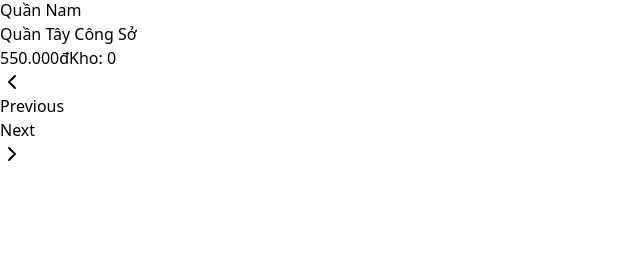
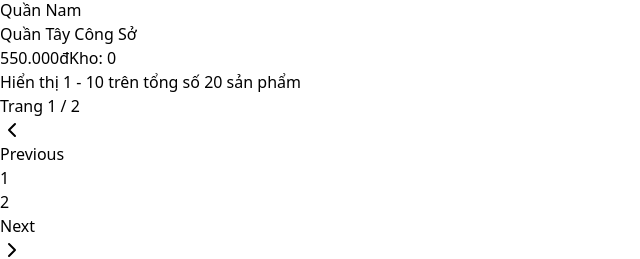
Before and after one commit to hoaiiann0804/ADMIN-Amethyst-word-WEB-React-Vite, a React (Vite) app: page /products in a window 1280 px wide. Shown: the part 4992-5251 px from the top of the page, without its empty margins (0-640 px from the left). Before the commit the page ends 5158 px from the top, so only its background shows below. Built offline with nearby package versions, Linux system fonts and the light colour scheme; sample sign-in values are in the browser's storage.

Commit message:
test brabnd Products

```diff
--- a/src/components/ui/DropdownMenu.jsx
+++ b/src/components/ui/DropdownMenu.jsx
@@ -61,7 +61,7 @@ export function DropdownMenuItem({ className, inset, ...props }) {
   return (
     <DropdownMenuPrimitive.Item
       className={clsx(
-        "relative flex cursor-default select-none items-center gap-2 rounded-sm px-2 py-1.5 text-sm outline-none transition-colors focus:bg-accent focus:text-accent-foreground data-[disabled]:pointer-events-none data-[disabled]:opacity-50 [&>svg]:size-4 [&>svg]:shrink-0",
+        "relative flex cursor-default select-none items-center gap-2 rounded-sm px-2 py-1.5 text-sm outline-none transition-colors focus:bg-white focus:text-accent-foreground data-[disabled]:pointer-events-none data-[disabled]:opacity-50 [&>svg]:size-4 [&>svg]:shrink-0",
         inset && "pl-8",
         className
       )}
--- a/src/pages/product/Products.jsx
+++ b/src/pages/product/Products.jsx
@@ -1,4 +1,4 @@
-import React, { useState } from "react";
+import React, { useState, useEffect } from "react";
 import { DashboardLayout } from "@/components/layouts/DashboardLayout";
 import { Button } from "@/components/ui/Button";
 import useToast from "../../hooks/use-toast";
@@ -34,8 +34,9 @@ const Products = () => {
   const [isAddDialogOpen, setIsAddDialogOpen] = useState(false);
   const [priceRange, setPriceRange] = useState({ min: "", max: "" });
   const { toast } = useToast();
+  const [currentPage, setCurrentPage] = useState(1);
+  const [productsPerPage] = useState(10);
 
-  // Dữ liệu mẫu cho danh mục
   const categories = [
     { id: 1, name: "Áo Nam", products: 42, created: "15/04/2025", status: "Hiển thị", isActive: true },
     { id: 2, name: "Quần Nam", products: 38, created: "16/04/2025", status: "Hiển thị", isActive: true },
@@ -47,7 +48,6 @@ const Products = () => {
     { id: 8, name: "Túi Xách", products: 18, created: "01/05/2025", status: "Hiển thị", isActive: true },
   ];
 
-  // Dữ liệu mẫu cho sản phẩm
   const [products, setProducts] = useState([
     {
       id: 1,
@@ -149,38 +149,113 @@ const Products = () => {
       status: "Hết hàng",
       description: "Quần tây nam công sở, thiết kế vừa vặn, chất liệu cao cấp, dễ phối đồ."
     },
-    // {
-    //   id: 11,
-    //   name: "Quần Tây Công Sở",
-    //   image: "/placeholder.svg",
-    //   price: 550000,
-    //   category: "Quần Nam",
-    //   stock: 0,
-    //   status: "Hết hàng",
-    //   description: "Quần tây nam công sở, thiết kế vừa vặn, chất liệu cao cấp, dễ phối đồ."
-    // },
-    // {
-    //   id: 12,
-    //   name: "Quần Tây Công Sở",
-    //   image: "/placeholder.svg",
-    //   price: 550000,
-    //   category: "Quần Nam",
-    //   stock: 0,
-    //   status: "Hết hàng",
-    //   description: "Quần tây nam công sở, thiết kế vừa vặn, chất liệu cao cấp, dễ phối đồ."
-    // },
-    // {
-    //   id: 13,
-    //   name: "Quần Tây Công Sở",
-    //   image: "/placeholder.svg",
-    //   price: 550000,
-    //   category: "Quần Nam",
-    //   stock: 0,
-    //   status: "Hết hàng",
-    //   description: "Quần tây nam công sở, thiết kế vừa vặn, chất liệu cao cấp, dễ phối đồ."
-    // },
+    {
+      id: 11,
+      name: "Quần Tây Công Sở",
+      image: "/placeholder.svg",
+      price: 550000,
+      category: "Quần Nam",
+      stock: 0,
+      status: "Hết hàng",
+      description: "Quần tây nam công sở, thiết kế vừa vặn, chất liệu cao cấp, dễ phối đồ."
+    },
+    {
+      id: 12,
+      name: "Quần Tây Công Sở",
+      image: "/placeholder.svg",
+      price: 550000,
+      category: "Quần Nam",
+      stock: 0,
+      status: "Hết hàng",
+      description: "Quần tây nam công sở, thiết kế vừa vặn, chất liệu cao cấp, dễ phối đồ."
+    },
+    {
+      id: 13,
+      name: "Quần Tây Công Sở",
+      image: "/placeholder.svg",
+      price: 550000,
+      category: "Quần Nam",
+      stock: 0,
+      status: "Hết hàng",
+      description: "Quần tây nam công sở, thiết kế vừa vặn, chất liệu cao cấp, dễ phối đồ."
+    },
+    {
+      id: 14,
+      name: "Quần Tây Công Sở",
+      image: "/placeholder.svg",
+      price: 550000,
+      category: "Quần Nam",
+      stock: 0,
+      status: "Hết hàng",
+      description: "Quần tây nam công sở, thiết kế vừa vặn, chất liệu cao cấp, dễ phối đồ."
+    },
+    {
+      id: 15,
+      name: "Quần Tây Công Sở",
+      image: "/placeholder.svg",
+      price: 550000,
+      category: "Quần Nam",
+      stock: 0,
+      status: "Hết hàng",
+      description: "Quần tây nam công sở, thiết kế vừa vặn, chất liệu cao cấp, dễ phối đồ."
+    },
+    {
+      id: 16,
+      name: "Quần Tây Công Sở",
+      image: "/placeholder.svg",
+      price: 550000,
+      category: "Quần Nam",
+      stock: 0,
+      status: "Hết hàng",
+      description: "Quần tây nam công sở, thiết kế vừa vặn, chất liệu cao cấp, dễ phối đồ."
+    },
+    {
+      id: 17,
+      name: "Quần Tây Công Sở",
+      image: "/placeholder.svg",
+      price: 550000,
+      category: "Quần Nam",
+      stock: 0,
+      status: "Hết hàng",
+      description: "Quần tây nam công sở, thiết kế vừa vặn, chất liệu cao cấp, dễ phối đồ."
+    },
+    {
+      id: 18,
+      name: "Quần Tây Công Sở",
+      image: "/placeholder.svg",
+      price: 550000,
+      category: "Quần Nam",
+      stock: 0,
+      status: "Hết hàng",
+      description: "Quần tây nam công sở, thiết kế vừa vặn, chất liệu cao cấp, dễ phối đồ."
+    },
+    {
+      id: 19,
+      name: "Quần Tây Công Sở 2",
+      image: "/placeholder.svg",
+      price: 550000,
+      category: "Quần Nam",
+      stock: 0,
+      status: "Hết hàng",
+      description: "Quần tây nam công sở, thiết kế vừa vặn, chất liệu cao cấp, dễ phối đồ."
+    },
+    {
+      id: 20,
+      name: "Quần Tây Công Sở 3",
+      image: "/placeholder.svg",
+      price: 550000,
+      category: "Quần Nam",
+      stock: 0,
+      status: "Hết hàng",
+      description: "Quần tây nam công sở, thiết kế vừa vặn, chất liệu cao cấp, dễ phối đồ."
+    },
+
+
   ]);
 
+  useEffect(() => {
+    setCurrentPage(1);
+  }, [searchTerm, selectedCategory, priceRange.min, priceRange.max]);
 
   const handleApplyFilter = (filterOptions) => {
     const { min, max } = filterOptions.priceRange;
@@ -203,7 +278,6 @@ const Products = () => {
     });
   };
 
-    // Lọc sản phẩm theo từ khóa tìm kiếm và danh mục
   const filteredProducts = products.filter((product) => {
     const matchesSearch = product.name.toLowerCase().includes(searchTerm.toLowerCase()) ||
       product.category.toLowerCase().includes(searchTerm.toLowerCase());
@@ -217,14 +291,12 @@ const Products = () => {
 
     return matchesSearch && matchesCategory && matchesPrice;
   });
-  // Format giá tiền VND
+
+
   const formatPrice = (price) => {
     return new Intl.NumberFormat('vi-VN').format(price) + "đ";
   };
 
-
-
-  // Xử lý thêm sản phẩm mới
   const handleAddProduct = (newProduct) => {
     const highestId = products.reduce((max, product) => Math.max(max, product.id), 0);
     const productToAdd = {
@@ -241,7 +313,6 @@ const Products = () => {
     });
   };
 
-  // Xử lý cập nhật sản phẩm
   const handleUpdateProduct = (updatedProduct) => {
     const updatedProducts = products.map(product => {
       if (product.id === updatedProduct.id) {
@@ -260,8 +331,6 @@ const Products = () => {
       description: `Sản phẩm "${updatedProduct.name}" đã được cập nhật.`
     });
   };
-
-  // Xử lý xóa sản phẩm
   const handleDeleteProduct = (id) => {
     setProducts(products.filter(product => product.id !== id));
     setIsDeleteDialogOpen(false);
@@ -271,19 +340,14 @@ const Products = () => {
       description: "Sản phẩm đã được xóa khỏi danh sách."
     });
   };
-
-  // Xử lý khi nhấn nút sửa sản phẩm
   const handleEditProduct = (product) => {
     setProductToEdit(product);
   };
-
-  // Xử lý khi nhấn nút xóa sản phẩm
   const handleDeleteClick = (product) => {
     setProductToDelete(product);
     setIsDeleteDialogOpen(true);
   };
 
-  // Helper function để lọc sản phẩm theo trạng thái cho các tab
   const filterProductsByStatus = (products, status) => {
     if (status === "in-stock") {
       return products.filter(p => p.stock > 0);
@@ -292,6 +356,37 @@ const Products = () => {
     }
     return products;
   };
+
+
+  const getProductsForCurrentPage = (products) => {
+    const indexOfLastProduct = currentPage * productsPerPage;
+    const indexOfFirstProduct = indexOfLastProduct - productsPerPage;
+    return products.slice(indexOfFirstProduct, indexOfLastProduct);
+  };
+
+  // Hiển thị thông báo không có sản phẩm nào
+  const renderEmptyState = () => (
+    <div className="p-8 text-center bg-white rounded-lg shadow-sm border border-gray-100">
+      <div className="mx-auto w-16 h-16 rounded-full bg-gray-100 flex items-center justify-center mb-4">
+        <svg xmlns="http://www.w3.org/2000/svg" width="24" height="24" viewBox="0 0 24 24" fill="none" stroke="currentColor" strokeWidth="2" strokeLinecap="round" strokeLinejoin="round" className="text-gray-400">
+          <path d="M21 7.5V6a2 2 0 0 0-2-2H5a2 2 0 0 0-2 2v14a2 2 0 0 0 2 2h14a2 2 0 0 0 2-2v-1.5"></path>
+          <path d="M18 2v4"></path>
+          <path d="M6 2v4"></path>
+          <path d="M3 10h18"></path>
+          <line x1="9" y1="16" x2="15" y2="16"></line>
+        </svg>
+      </div>
+      <h3 className="text-lg font-medium text-gray-900 mb-2">Không có sản phẩm nào</h3>
+      <p className="text-gray-500 mb-6">Không tìm thấy sản phẩm nào phù hợp với điều kiện lọc.</p>
+      <Button onClick={() => {
+        setSearchTerm("");
+        setSelectedCategory("");
+        setPriceRange({ min: "", max: "" });
+      }}>
+        Xóa bộ lọc
+      </Button>
+    </div>
+  );
 
   return (
     <React.Fragment>
@@ -316,7 +411,7 @@ const Products = () => {
                   Điền thông tin chi tiết về sản phẩm mới bên dưới.
                 </DialogDescription>
               </DialogHeader>
-              <ProductForm onSubmit={handleAddProduct} />
+              <ProductForm onSubmit={handleAddProduct} categories={categories.map(c => c.name)} />
             </DialogContent>
           </Dialog>
         </div>
@@ -339,7 +434,12 @@ const Products = () => {
           </TabsList>
 
           {/* Nội dung các tab */}
-          {["all", "in-stock", "out-of-stock"].map((tab) => (
+          {["all", "in-stock", "out-of-stock"].map((tab) => {
+            const statusFilteredProducts = filterProductsByStatus(filteredProducts, tab);
+            const displayProducts = getProductsForCurrentPage(statusFilteredProducts);
+            const totalPages = Math.ceil(statusFilteredProducts.length / productsPerPage);
+
+            return (
               <TabsContent key={tab} value={tab}>
                 <div className="space-y-4">
                   <ProductsFilter
@@ -355,26 +455,39 @@ const Products = () => {
                     setPriceRange={setPriceRange}
                   />
 
+                  {statusFilteredProducts.length > 0 ? (
+                    <>
                       {viewMode === "grid" ? (
                         <ProductsGrid
-                    products={filterProductsByStatus(filteredProducts, tab)}
+                          products={displayProducts}
                           formatPrice={formatPrice}
                           onEdit={handleEditProduct}
                           onDelete={handleDeleteClick}
                         />
                       ) : (
                         <ProductsList
-                    products={filterProductsByStatus(filteredProducts, tab)}
+                          products={displayProducts}
                           formatPrice={formatPrice}
                           onEdit={handleEditProduct}
                           onDelete={handleDeleteClick}
                         />
                       )}
 
-                <ProductsPagination />
+                      <ProductsPagination
+                        currentPage={currentPage}
+                        setCurrentPage={setCurrentPage}
+                        totalPages={totalPages}
+                        productsPerPage={productsPerPage}
+                        totalProducts={statusFilteredProducts.length}
+                      />
+                    </>
+                  ) : (
+                    renderEmptyState()
+                  )}
                 </div>
               </TabsContent>
-          ))}
+            );
+          })}
 
           <TabsContent value="draft">
             <div className="p-4 text-center text-gray-500">
@@ -394,7 +507,11 @@ const Products = () => {
             </DialogDescription>
           </DialogHeader>
           {productToEdit && (
-            <ProductForm initialData={productToEdit} onSubmit={handleUpdateProduct} />
+            <ProductForm
+              initialData={productToEdit}
+              onSubmit={handleUpdateProduct}
+              categories={categories.map(c => c.name)}
+            />
           )}
         </DialogContent>
       </Dialog>
@@ -411,5 +528,4 @@ const Products = () => {
 );
 };
 
-
 export default Products;
--- a/src/pages/product/ProductsPagination.jsx
+++ b/src/pages/product/ProductsPagination.jsx
@@ -1,67 +1,141 @@
 import React from "react";
-// import {
-//   Pagination,
-//   PaginationContent,
-//   PaginationItem,
-//   PaginationLink,
-//   PaginationNext,
-//   PaginationPrevious,
-//   PaginationEllipsis,
-// } from "@/components/ui/Panigation";
 import { Pagination, PaginationContent, PaginationItem, PaginationLink, PaginationNext, PaginationPrevious, PaginationEllipsis } from "../../components/ui/Panigation";
 
-export const ProductsPagination = ({ currentPage, setCurrentPage, totalPages }) => {
+export const ProductsPagination = ({ currentPage, setCurrentPage, totalPages, productsPerPage = 10, totalProducts }) => {
+  // Nếu không có sản phẩm hoặc chỉ có một trang, không hiển thị phân trang
+  if (totalProducts === 0 || totalPages <= 1) {
+    return null;
+  }
+
   const handlePageChange = (page) => {
     setCurrentPage(page);
+    // Cuộn lên đầu danh sách sản phẩm khi chuyển trang
+    window.scrollTo({ top: 0, behavior: "smooth" });
   };
 
   const handlePrevious = () => {
     if (currentPage > 1) {
-      setCurrentPage(currentPage - 1);
+      handlePageChange(currentPage - 1);
     }
   };
 
   const handleNext = () => {
     if (currentPage < totalPages) {
-      setCurrentPage(currentPage + 1);
+      handlePageChange(currentPage + 1);
     }
+  };
+
+  // Logic hiển thị các trang xung quanh trang hiện tại
+  const renderPageNumbers = () => {
+    const pageNumbers = [];
+
+    // Logic để hiển thị các trang xung quanh trang hiện tại
+    let startPage = Math.max(1, currentPage - 2);
+    let endPage = Math.min(totalPages, currentPage + 2);
+
+    // Đảm bảo luôn hiển thị 5 trang nếu có thể
+    if (endPage - startPage < 4) {
+      if (startPage === 1) {
+        endPage = Math.min(5, totalPages);
+      } else if (endPage === totalPages) {
+        startPage = Math.max(1, totalPages - 4);
+      }
+    }
+
+    // Hiển thị trang đầu nếu startPage > 1
+    if (startPage > 1) {
+      pageNumbers.push(
+        <PaginationItem key="first">
+          <PaginationLink
+            href="#"
+            onClick={() => handlePageChange(1)}
+            className={1 === currentPage ? "bg-primary text-primary-foreground hover:bg-primary/90 hover:text-primary-foreground" : ""}
+          >
+            1
+          </PaginationLink>
+        </PaginationItem>
+      );
+
+      // Hiển thị dấu chấm lửng nếu startPage > 2
+      if (startPage > 2) {
+        pageNumbers.push(
+          <PaginationItem key="ellipsis-start">
+            <PaginationEllipsis />
+          </PaginationItem>
+        );
+      }
+    }
+
+    // Hiển thị các trang giữa
+    for (let i = startPage; i <= endPage; i++) {
+      pageNumbers.push(
+        <PaginationItem key={i}>
+          <PaginationLink
+            href="#"
+            onClick={() => handlePageChange(i)}
+            className={i === currentPage ? "bg-primary text-primary-foreground hover:bg-primary/90 hover:text-primary-foreground" : ""}
+          >
+            {i}
+          </PaginationLink>
+        </PaginationItem>
+      );
+    }
+
+    // Hiển thị dấu chấm lửng nếu endPage < totalPages - 1
+    if (endPage < totalPages - 1) {
+      pageNumbers.push(
+        <PaginationItem key="ellipsis-end">
+          <PaginationEllipsis />
+        </PaginationItem>
+      );
+    }
+
+    // Hiển thị trang cuối nếu endPage < totalPages
+    if (endPage < totalPages) {
+      pageNumbers.push(
+        <PaginationItem key="last">
+          <PaginationLink
+            href="#"
+            onClick={() => handlePageChange(totalPages)}
+            className={totalPages === currentPage ? "bg-primary text-primary-foreground hover:bg-primary/90 hover:text-primary-foreground" : ""}
+          >
+            {totalPages}
+          </PaginationLink>
+        </PaginationItem>
+      );
+    }
+
+    return pageNumbers;
   };
 
   return (
     <div className="py-4">
+      <div className="flex items-center justify-between mb-2">
+        <div className="text-sm text-gray-500">
+          Hiển thị {Math.min(currentPage * productsPerPage, totalProducts) - productsPerPage + 1} - {Math.min(currentPage * productsPerPage, totalProducts)} trên tổng số {totalProducts} sản phẩm
+        </div>
+        <div className="text-sm">
+          Trang {currentPage} / {totalPages}
+        </div>
+      </div>
       <Pagination>
         <PaginationContent>
           <PaginationItem>
-            <PaginationPrevious href="#" onClick={handlePrevious} />
+            <PaginationPrevious
+              href="#"
+              onClick={handlePrevious}
+              className={currentPage === 1 ? "pointer-events-none opacity-50" : ""}
+            />
           </PaginationItem>
 
-          {Array.from({ length: Math.min(5, totalPages) }).map((_, index) => (
-            <PaginationItem key={index + 1}>
-              <PaginationLink
-                href="#"
-                onClick={() => handlePageChange(index + 1)}
-                isActive={index + 1 === currentPage}
-              >
-                {index + 1}
-              </PaginationLink>
-            </PaginationItem>
-          ))}
-
-          {totalPages > 5 && currentPage < totalPages - 2 && (
-            <React.Fragment>
-              <PaginationItem>
-                <PaginationEllipsis />
-              </PaginationItem>
-              <PaginationItem>
-                <PaginationLink href="#" onClick={() => handlePageChange(totalPages)}>
-                  {totalPages}
-                </PaginationLink>
-              </PaginationItem>
-            </React.Fragment>
-          )}
+          {renderPageNumbers()}
 
           <PaginationItem>
-            <PaginationNext href="#" onClick={handleNext} />
+            <PaginationNext
+              href="#"
+              onClick={handleNext}
+              className={currentPage === totalPages ? "pointer-events-none opacity-50" : ""}
+            />
           </PaginationItem>
         </PaginationContent>
       </Pagination>
```
Lines whose indentation alone changed are shown as unchanged.
